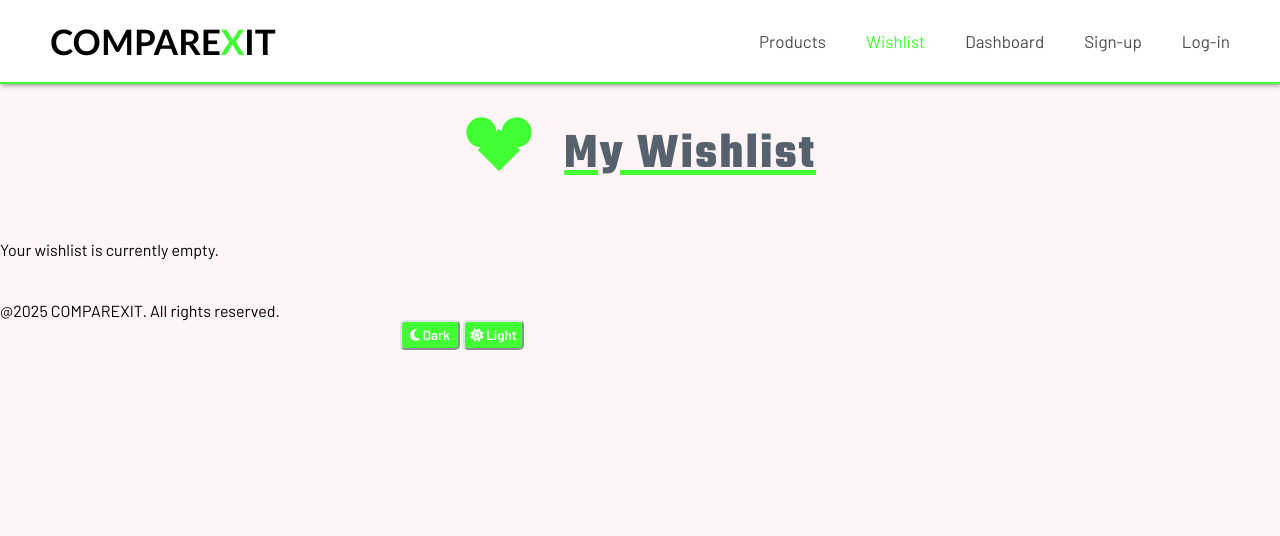
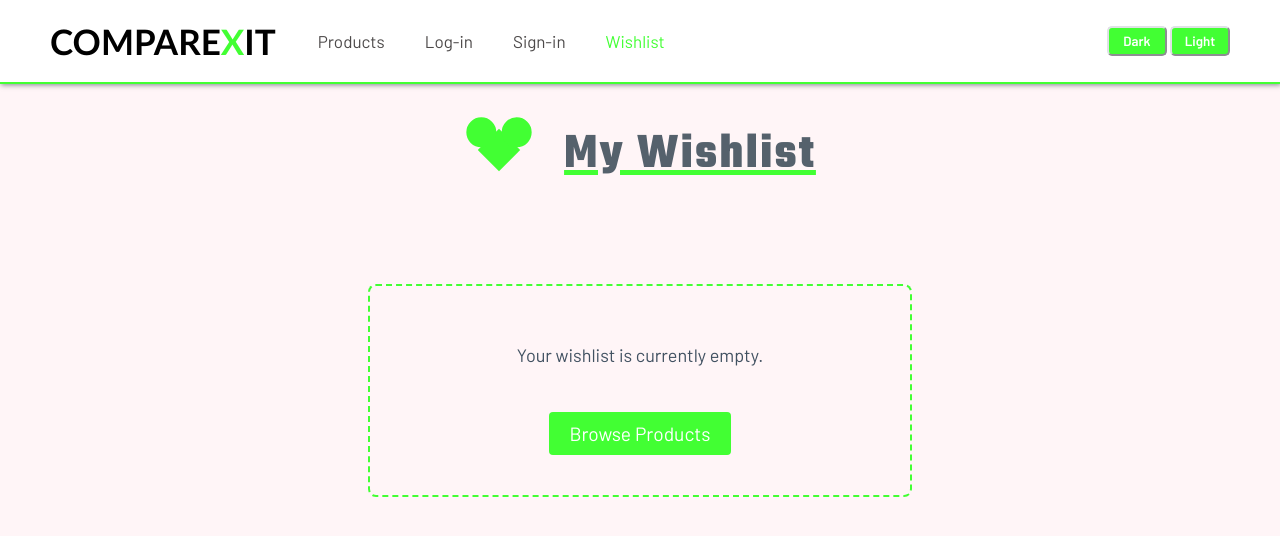
Before and after one commit to logi4ace-coder/COS221-Assignment, a PHP site: page /wishlist.php in a window 1280 px wide. Shown: the top 536 px of the page. Run offline with PHP 8.4, Linux system fonts and the light colour scheme.

Commit message:
Update wishlist.php

```diff
--- a/wishlist.php
+++ b/wishlist.php
@@ -1,18 +1,20 @@
 <!DOCTYPE html>
-<html lang="en" data-theme="light">
+<html lang="en">
 <head>
     <meta charset="UTF-8">
     <meta name="viewport" content="width=device-width, initial-scale=1.0">
     <title>Wishlist</title>
 
-    <link rel="stylesheet" href="https://cdnjs.cloudflare.com/ajax/libs/font-awesome/6.4.0/css/all.min.css">
+
+    <link rel="stylesheet" href="../css/wishlist.css">
+
     <link href="https://fonts.googleapis.com/css2?family=Teko:wght@300;400;500;600;700&display=swap" rel="stylesheet">
     <link href="https://fonts.googleapis.com/css2?family=Barlow:wght@400;600&display=swap" rel="stylesheet">
     <link href="https://fonts.googleapis.com/css2?family=Poppins:wght@700&display=swap" rel="stylesheet">
-    <link rel="stylesheet" href="css/wishlist.css">
 
 </head>
 <body>
+<script src="wishlist.js"></script>
     <header>
         <div class="logo">
             COMPARE<span>X</span>IT
@@ -20,12 +22,15 @@
         <nav>
             <ul>
                 <li><a href="index.html">Products</a></li>
+                <li><a href="login.html">Log-in</a></li>
+                <li><a href="Signin.html">Sign-in</a></li>
                 <li><a href="wishlist.html" class="active">Wishlist</a></li>
-                <li><a href="Dashboard.html" >Dashboard</a></li>
-                <li><a href="Signin.html">Sign-up</a></li>
-                <li><a href="login.html">Log-in</a></li>
             </ul>
         </nav>
+        <div class="theme-select">
+            <button id="theme-Dack">Dark</button>
+            <button id="theme-Light">Light</button>
+        </div>
     </header>
 
     <main class="wishlist-container">
@@ -34,22 +39,16 @@
             <h1>My Wishlist</h1>
         </div>
 
-        <div class="empty-wishlist">
+        <div id="wishlist-items" class="wishlist-items">
+
+        </div>
+
+
+        <div id="empty-wishlist" class="empty-wishlist-message" style="display: none;">
             <p>Your wishlist is currently empty.</p>
+            <a href="index.html" class="browse-btn">Browse Products</a>
         </div>
     </main>
 
-    <footer class="footer">
-        <div class="footer-info">
-            @2025 COMPARE<span>X</span>IT. All rights reserved.
-        </div>
-
-        <div class="theme-select">
-            <button id="theme-Dark"><i class="fas fa-moon"></i> Dark</button>
-            <button id="theme-Light"><i class="fas fa-sun"></i> Light</button>
-        </div>
-    </footer>
-
-    <script src="script/theme.js"></script>
 </body>
 </html>
```
